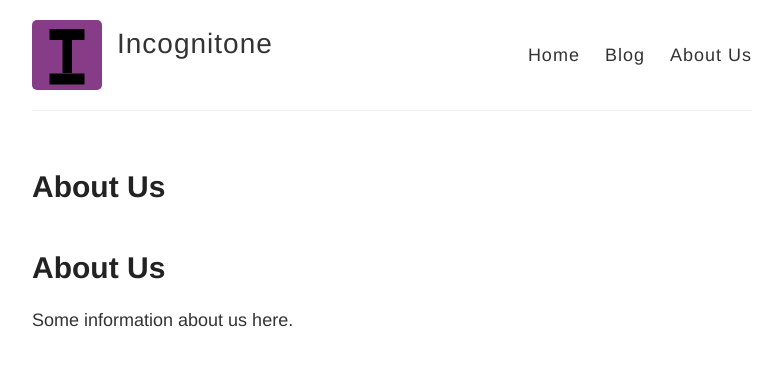
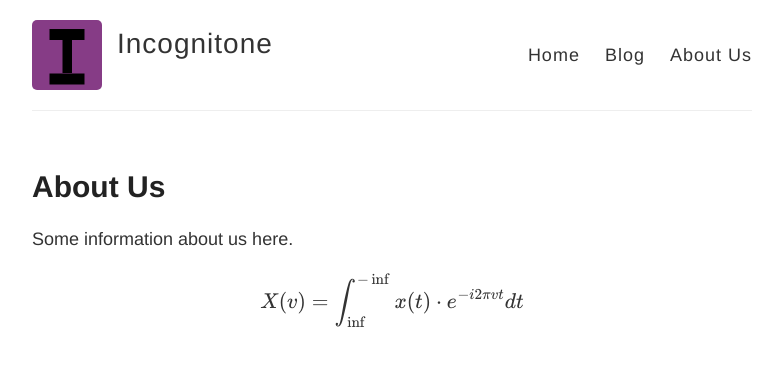
Before and after one commit to incognitone/incognitone.github.io, a Jekyll site: the page built from aboutus.md, in a window 1280 px wide. Shown: the top 366 px of the page, without its empty margins (248-1030 px from the left). Built offline with Jekyll 4.4.1, drawn with Linux system fonts in a browser that asks for light colours; formulas are drawn with MathJax 3.

Commit message:
commit die shit

```diff
--- a/_layouts/default.html
+++ b/_layouts/default.html
@@ -13,6 +13,8 @@
     <!--[if lt IE 9]>
       <script src="http://html5shiv.googlecode.com/svn/trunk/html5.js"></script>
     <![endif]-->
+
+    <script type="text/javascript" src="http://cdn.mathjax.org/mathjax/latest/MathJax.js?config=TeX-AMS-MML_HTMLorMML"></script>
 
     <link rel="stylesheet" type="text/css" href="{{ site.baseurl }}/style.css" />
     <link rel="alternate" type="application/rss+xml" title="{{ site.name }} - {{ site.description }}" href="{{ site.baseurl }}/feed.xml" />
--- a/aboutus.md
+++ b/aboutus.md
@@ -4,6 +4,6 @@ title: About Us
 permalink: /aboutus/
 ---
 
-#About Us
+Some information about us here.
 
-Some information about us here.
+$$ X(v) = \int_{\inf}^{-\inf} x(t)\cdot e^{-i 2 \pi v t}dt  $$
```
Also changed, not shown: index.md (+0 -2 lines).
